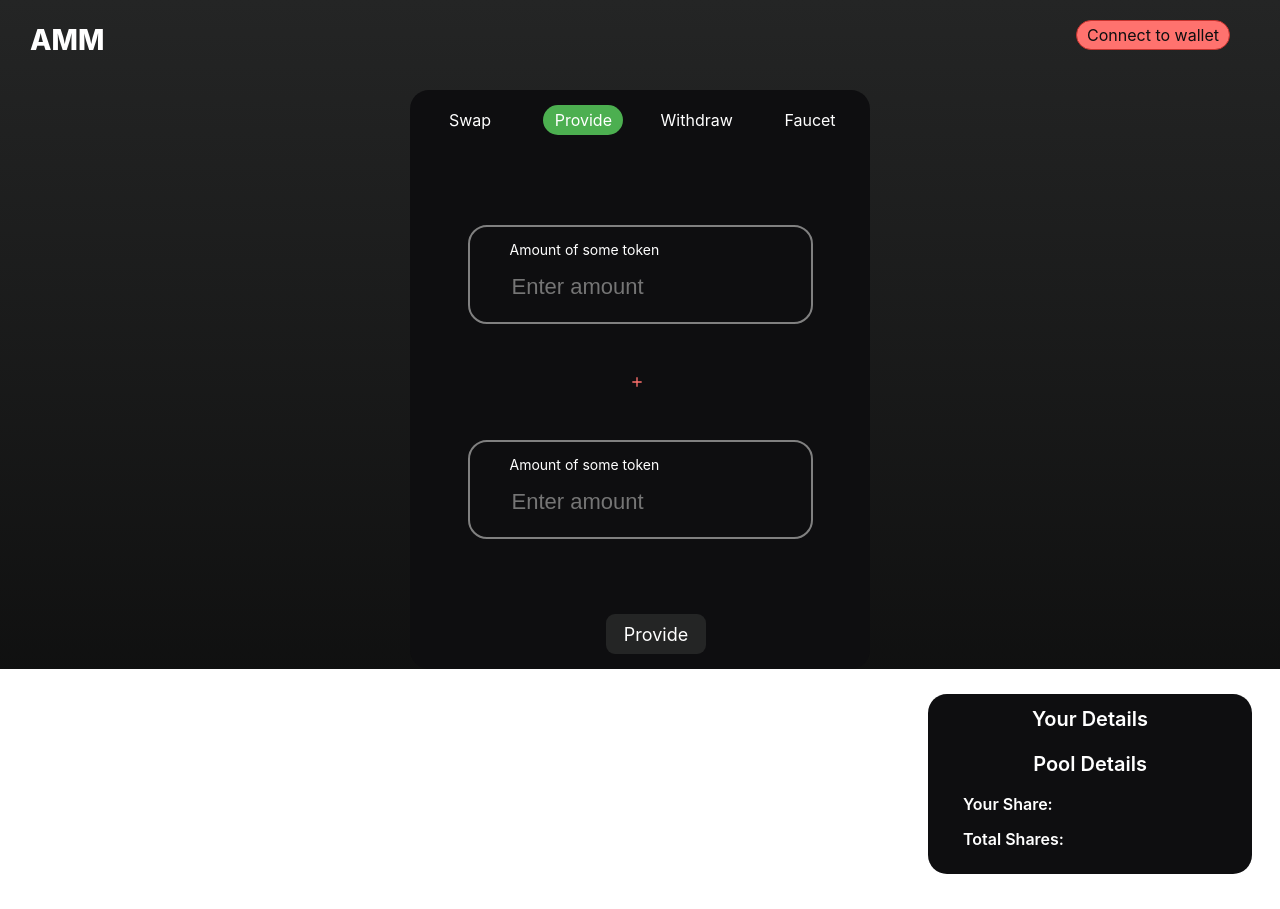
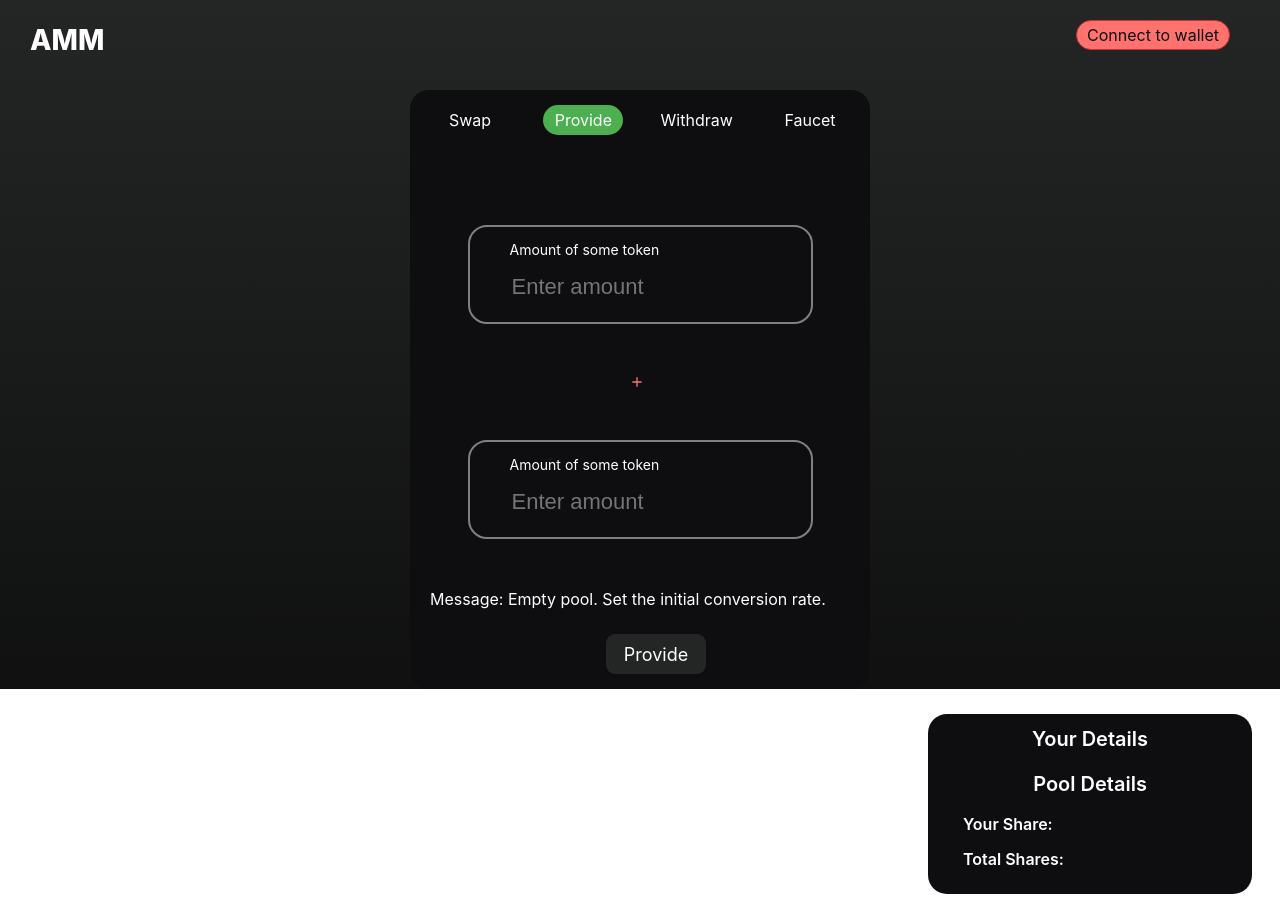
Before and after one commit to codegod2222/Avax-amm-defi, a Next.js app in the folder client/: page / in a window 1280 px wide. Both pictures are taken after a click on the element "Provide". Built offline with nearby package versions, Linux system fonts and the light colour scheme.

Commit message:
add approve and check activepool

```diff
--- a/client/components/SlectTab/Provide.tsx
+++ b/client/components/SlectTab/Provide.tsx
@@ -23,7 +23,7 @@ export default function Provide({
     Second,
   }
   const [amountOfTokens, setAmountOfTokens] = useState<string[]>([]);
-  const [error, setError] = useState("");
+  const [activePool, setActivePool] = useState(false);
 
   useEffect(() => {
     checkLiquidity();
@@ -34,7 +34,9 @@ export default function Provide({
     try {
       const totalShares = await ammContract.totalShares();
       if (totalShares.toString() === "0") {
-        setError("Message: Empty pool. Set the initial conversion rate.");
+        setActivePool(false);
+      } else {
+        setActivePool(true);
       }
     } catch (error) {
       alert(error);
@@ -49,6 +51,7 @@ export default function Provide({
 
   const getProvideEstimate = async (tokenIndex: number) => {
     if (!ammContract || tokens.length !== 2) return;
+    if (!activePool) return;
     if (!validAmount(amountOfTokens[tokenIndex])) return;
     try {
       const amountInWei = ethers.utils.parseEther(amountOfTokens[tokenIndex]);
@@ -87,17 +90,32 @@ export default function Provide({
       return;
     }
     try {
+      const amountTokenFirstInWei = ethers.utils.parseEther(
+        amountOfTokens[TokenIndex.First]
+      );
+      const amountTokenSecondInWei = ethers.utils.parseEther(
+        amountOfTokens[TokenIndex.Second]
+      );
+
+      await tokens[TokenIndex.First].contract.approve(
+        "0xE8430Ce3f3A5d4A0E63f5C69e93574e8c9C12db0",
+        amountTokenFirstInWei
+      );
+      await tokens[TokenIndex.Second].contract.approve(
+        "0xE8430Ce3f3A5d4A0E63f5C69e93574e8c9C12db0",
+        amountTokenSecondInWei
+      );
+
       const txn = await ammContract.provide(
         tokens[TokenIndex.First].address,
-        ethers.utils.parseEther(amountOfTokens[TokenIndex.First]),
+        amountTokenFirstInWei,
         tokens[TokenIndex.Second].address,
-        ethers.utils.parseEther(amountOfTokens[TokenIndex.Second])
+        amountTokenSecondInWei
       );
       await txn.wait();
       setAmountOfTokens([]);
       // await props.getHoldings();//TODO ユーザ情報更新処理
       alert("Success");
-      setError("");
     } catch (error) {
       alert(error);
     }
@@ -132,7 +150,11 @@ export default function Provide({
         value={amountOfTokens[TokenIndex.Second]}
         onChange={(e) => onChangeAmount(1, e)}
       />
-      <div className={styles.error}>{error}</div>
+      {!activePool && (
+        <div className={styles.error}>
+          Message: Empty pool. Set the initial conversion rate.
+        </div>
+      )}
       <div className={styles.bottomDiv}>
         <div className={styles.btn} onClick={() => onClickProvide()}>
           Provide
```
